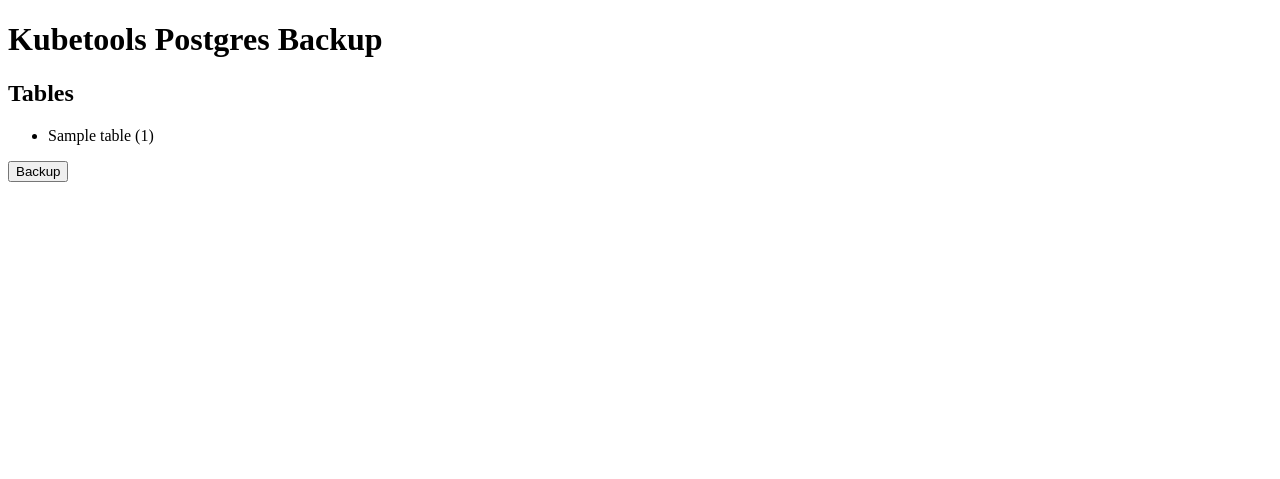
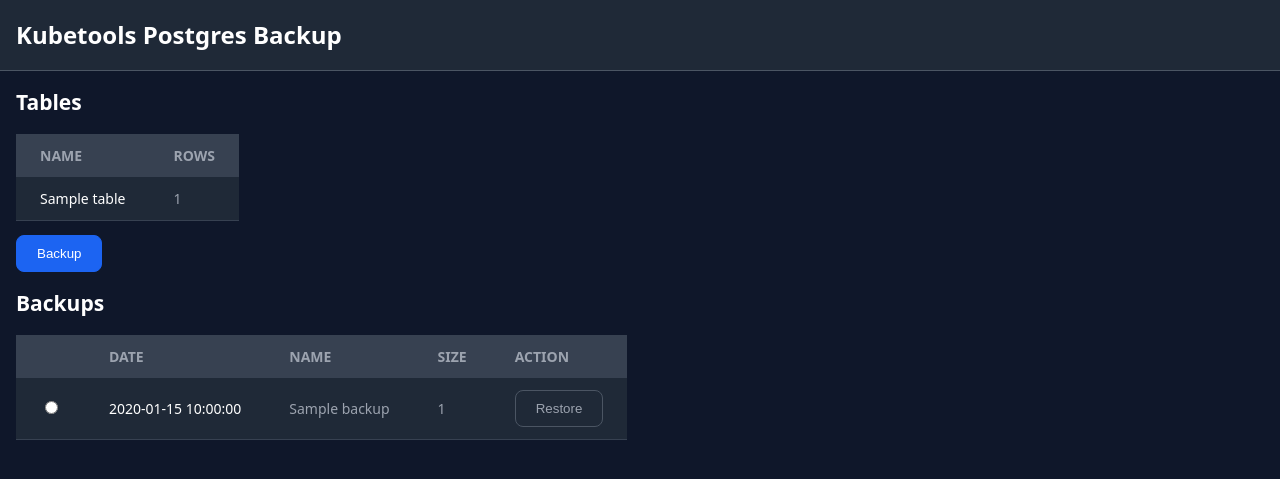
Before and after one commit to mucsi96/kubetools, a Flask app: template postgres_backup/templates/index.html in a window 1280 px wide. Shown: the top 479 px of the page. Run offline with Flask 2, Linux system fonts and the light colour scheme; the template is opened without the code that fills it: most values are stand-ins (such as "Sample title", 1, 10 or a date in 2020); some libraries are stand-ins or nearby versions.

Commit message:
db backup server implemented

```diff
--- a/postgres_backup/requirements.txt
+++ b/postgres_backup/requirements.txt
@@ -1,3 +1,4 @@
 psycopg == 3.1.8
 Flask == 2.2.3
 gunicorn == 20.1.0
+boto3 == 1.26.113
--- a/postgres_backup/server.py
+++ b/postgres_backup/server.py
@@ -1,10 +1,30 @@
+import boto3
+
+from boto3.exceptions import S3UploadFailedError
+from botocore.exceptions import ClientError
 from datetime import datetime
-from os import getenv
+from os import getenv, remove
 from subprocess import run
-from flask import Flask, redirect, render_template, g
+from flask import Flask, redirect, render_template, g, request
 from psycopg import connect, Connection
 
 app = Flask(__name__)
+s3_client = boto3.client('s3',
+                         endpoint_url=getenv("DB_BACKUP_ENDPOINT_URL"),
+                         aws_access_key_id=getenv("DB_BACKUP_ACCESS_KEY_ID"),
+                         aws_secret_access_key=getenv(
+                             "DB_BACKUP_SECRET_ACCESS_KEY")
+                         )
+s3_bucket = getenv("DB_BACKUP_BUCKET")
+
+
+def sizeof_fmt(num, suffix="B"):
+    for unit in ["", "Ki", "Mi", "Gi", "Ti", "Pi", "Ei", "Zi"]:
+        if abs(num) < 1024.0:
+            return f"{num:3.1f}{unit}{suffix}"
+        num /= 1024.0
+    return f"{num:.1f}Yi{suffix}"
+
 
 def get_conn_str() -> str:
     user = getenv("POSTGRES_USER")
@@ -13,7 +33,8 @@ def get_conn_str() -> str:
     port = getenv("POSTGRES_PORT")
     db = getenv("POSTGRES_DB")
 
-    return f'postgresql://{user}:{password}@{host}:{port}/{db}';
+    return f'postgresql://{user}:{password}@{host}:{port}/{db}'
+
 
 def get_db() -> Connection:
     conn = getattr(g, '_db_conn', None)
@@ -24,28 +45,71 @@ def get_db() -> Connection:
 
     return conn
 
+
 def get_count(table: str) -> int:
     with get_db().cursor() as cursor:
         cursor.execute(f'SELECT COUNT(*) FROM {table}')
         return cursor.fetchone()[0]
 
+
 def get_tables():
     with get_db().cursor() as cursor:
         cursor.execute(
             "SELECT table_name FROM information_schema.tables WHERE table_schema = 'public'")
-        return list(map(lambda row: {'name': row[0], 'count': get_count(row[0])}, cursor.fetchall()))
+        return list(map(lambda row: {
+            'name': row[0],
+            'count': get_count(row[0])
+        }, cursor.fetchall()))
+
+
+def get_backups():
+    try:
+        return list(map(lambda bucket: {
+            'name': bucket['Key'],
+            'last_modified': bucket['LastModified'].strftime('%d.%m.%Y %H:%M:%S'),
+            'size': sizeof_fmt(bucket['Size']),
+        }, s3_client.list_objects_v2(Bucket=s3_bucket)['Contents']))
+    except ClientError as err:
+        if err.response['Error']['Code'] == 'NoSuchBucket':
+            return []
+        raise
+
+
+def upload_backup(filename: str):
+    try:
+        s3_client.upload_file(
+            Filename=filename, Bucket=s3_bucket, Key=filename)
+    except S3UploadFailedError:
+        s3_client.create_bucket(Bucket=s3_bucket)
+        s3_client.upload_file(
+            Filename=filename, Bucket=s3_bucket, Key=filename)
 
 
 @app.route('/')
 def main():
-    return render_template('index.html', tables=get_tables())
+    return render_template('index.html', tables=get_tables(), backups=get_backups())
+
 
 @app.route('/backup', methods=['POST'])
 def backup():
     timestr = datetime.now().strftime('%Y%m%d-%H%M%S')
     filename = 'backup-{}-{}.pgdump'.format(timestr, getenv("POSTGRES_DB"))
-    run(['pg_dump', '--dbname', get_conn_str(), '--format', 'c', '--file', filename])
-    return redirect('/');
+    run(['pg_dump', '--dbname', get_conn_str(),
+        '--format', 'c', '--file', filename])
+    upload_backup(filename)
+    remove(filename)
+    return redirect('/')
+
+
+@app.route('/restore/<key>', methods=['POST'])
+def restore(key: str):
+    print(key)
+    s3_client.download_file(Filename=key, Bucket=s3_bucket, Key=key)
+    run(['pg_restore', '--clean', '--dbname', get_conn_str(),
+        '--verbose', key])
+    remove(key)
+    return redirect('/')
+
 
 @app.teardown_appcontext
 def close_connection(exception):
@@ -54,5 +118,6 @@ def close_connection(exception):
     if conn is not None:
         conn.close()
 
+
 if __name__ == '__main__':
     app.run()
--- /dev/null
+++ b/postgres_backup/static/script.js
@@ -0,0 +1,15 @@
+document.addEventListener(
+  "DOMContentLoaded",
+  () => {
+    document
+      .querySelector('#backups')
+      .addEventListener("click", ({ target }) => {
+        if (target.matches('input[name="backup"]')) {
+            console.log(target.id);
+            [...document.querySelectorAll('.restore')].forEach(element => element.setAttribute('disabled', true))
+            target.closest('tr').querySelector('.restore').removeAttribute('disabled')
+        }
+      });
+  },
+  false
+);
--- /dev/null
+++ b/postgres_backup/static/style.css
@@ -0,0 +1,101 @@
+html,
+body {
+  margin: 0;
+  padding: 0;
+}
+
+* {
+  box-sizing: border-box;
+}
+
+body {
+  background-color: rgb(15, 23, 42);
+  color: rgb(156, 163, 175);
+  font-family: system-ui;
+  font-size: 14px;
+}
+
+header {
+  background-color: rgb(31, 41, 55);
+  border-bottom: 1px solid rgb(75, 85, 99);
+  position: sticky;
+  top: 0;
+  z-index: 40;
+}
+
+header > * {
+  padding: 18px 1rem 19px;
+  max-width: 90rem;
+  margin: 0 auto;
+}
+
+header h1 {
+  font-size: 24px;
+  margin: 0;
+}
+
+main {
+  padding: 0 1rem;
+  max-width: 90rem;
+  margin: 0 auto;
+}
+
+h1,
+h2,
+h3 {
+  color: white;
+}
+
+table {
+  border-collapse: collapse;
+  text-align: left;
+}
+
+thead > tr {
+  background-color: rgb(55, 65, 81);
+  color: rgb(156, 163, 175);
+  text-transform: uppercase;
+}
+
+tbody > tr {
+  background-color: rgb(31, 41, 55);
+  border-bottom: 1px solid rgb(55, 65, 81);
+}
+
+th,
+td {
+  padding: 12px 24px;
+}
+
+th {
+  font-weight: 600;
+}
+
+td {
+  font-weight: 500;
+}
+
+button {
+  background-color: rgb(28, 100, 242);
+  border: 1px solid rgb(28, 100, 242);
+  padding: 10px 20px;
+  border-radius: 8px;
+  color: white;
+  font-weight: 500;
+}
+
+button:not(:disabled):hover {
+  background-color: rgb(26, 86, 219);
+  border: 1px solid rgb(26, 86, 219);
+  cursor: pointer;
+}
+
+button:disabled {
+  background-color: rgb(31, 41, 55);
+  color: rgb(156, 163, 175);
+  border: 1px solid rgb(75, 85, 99);
+}
+
+td.highlighted {
+  color: white;
+}
--- a/postgres_backup/templates/index.html
+++ b/postgres_backup/templates/index.html
@@ -1,18 +1,67 @@
 <!DOCTYPE html>
 <html>
   <head>
-    <title>Kubetools Postgres Backup</title>
+    <meta charset="UTF-8">
+    <meta name="viewport" content="width=device-width, initial-scale=1.0">
+    <link rel="stylesheet" href="{{ url_for('static', filename='style.css') }}">
+    <script src="{{ url_for('static', filename='script.js') }}"></script>
   </head>
   <body>
+    <header>
+      <div>
         <h1>Kubetools Postgres Backup</h1>
+      </div>
+    </header>
+    <main>
       <h2>Tables</h2>
-    <ul>
+      <table>
+        <thead>
+          <tr>
+            <th>Name</th>
+            <th>Rows</th>
+          </tr>
+        </thead>
+        <tbody>
           {% for table in tables %}
-            <li>{{ table.name }} ({{ table.count }})</li>
+            <tr>
+              <td class="highlighted">{{ table.name }}</td>
+              <td>{{ table.count }}</td>
+            </tr>
           {% endfor %}
-    </ul>
+        </tbody>
+      </table>
+      <p>
         <form method="post" action="/backup">
           <button type="submit">Backup</button>
         </form>
+      </p>
+      <h2>Backups</h2>
+      <table id="backups">
+        <thead>
+          <tr>
+            <th></th>
+            <th>Date</th>
+            <th>Name</th>
+            <th>Size</th>
+            <th>Action</th>
+          </tr>
+        </thead>
+        <tbody>
+          {% for backup in backups %}
+            <tr>
+              <td><input type="radio" name="backup" id="{{ backup.name }}"></td>
+              <td class="highlighted">{{ backup.last_modified }}</td>
+              <td>{{ backup.name }}</td>
+              <td>{{ backup.size }}</td>
+              <td>
+                <form method="post" action="/restore/{{ backup.name }}">
+                  <button type="submit" disabled class="restore">Restore</button>
+                </form>
+              </td>
+            </tr>
+          {% endfor %}
+        </tbody>
+      </table>
+    </main>
   </body>
 </html>
```
Also changed, not shown: postgres_backup/README.md, 1 other file. Lines whose indentation alone changed are shown as unchanged.
